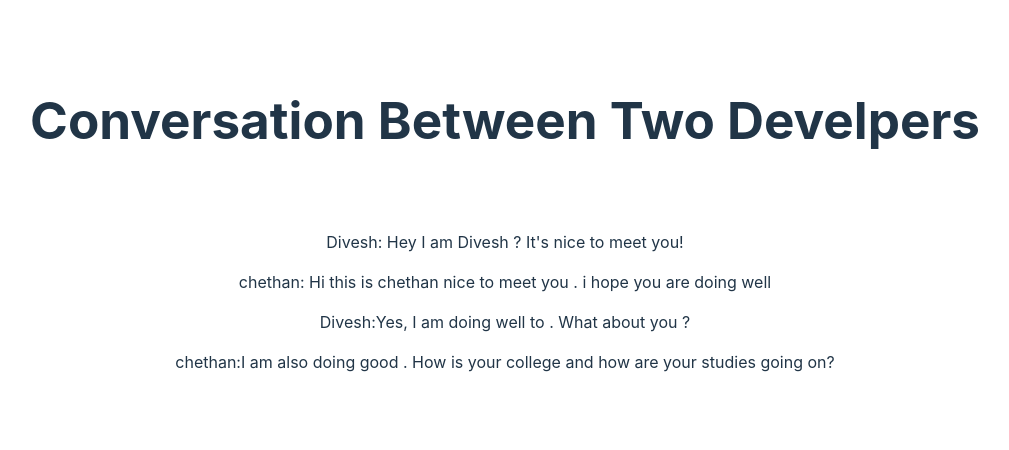
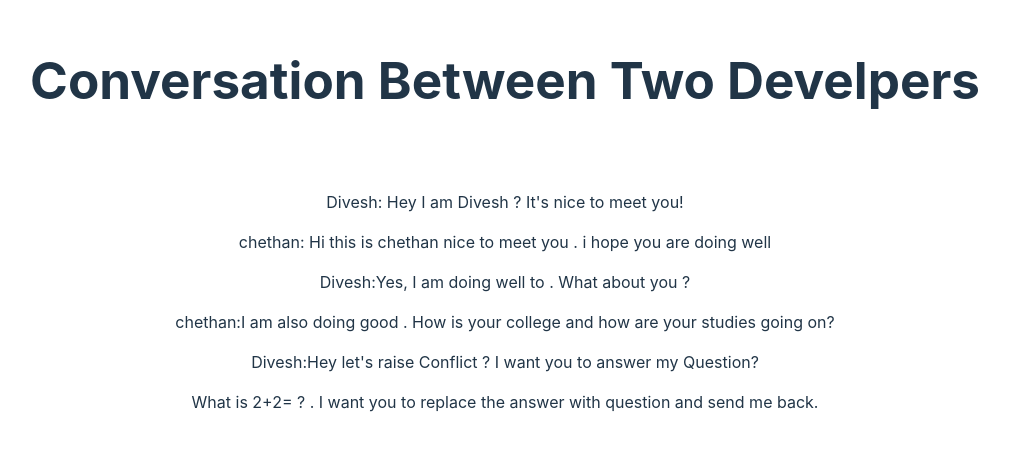
Before and after one commit to Dive-Dev/React_Git_Simulation, a React (Vite) app in the folder react-git-simulation/: page / in a window 1280 px wide. Shown: the part 160-610 px from the top of the page, without its empty margins (135-1144 px from the left). Built offline with nearby package versions, Linux system fonts and the light colour scheme.

Commit message:
Raising the conflict in git

```diff
--- a/react-git-simulation/src/App.jsx
+++ b/react-git-simulation/src/App.jsx
@@ -10,6 +10,8 @@
             <p>chethan: Hi this is chethan nice to meet you . i hope you are doing well </p>
             <p>Divesh:Yes, I am doing well to . What about you ?</p>
             <p>chethan:I am also doing good . How is your college and how are your studies going on?</p>
+            <p>Divesh:Hey let's raise Conflict ? I want you to answer my Question?</p>
+            <p>What is 2+2= ? . I want you to replace the answer with question and send me back. </p>
         </div>
     </>
   )
```
